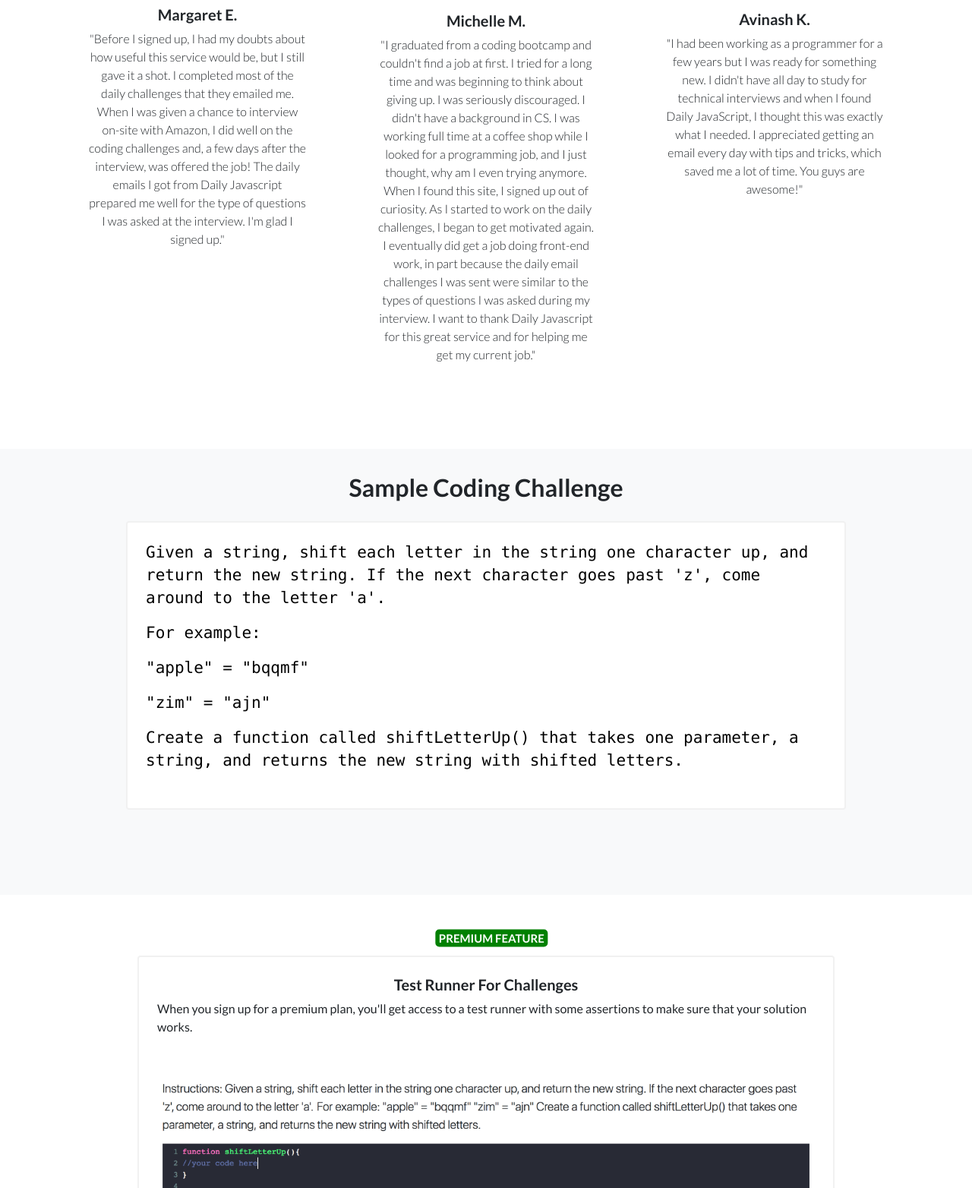
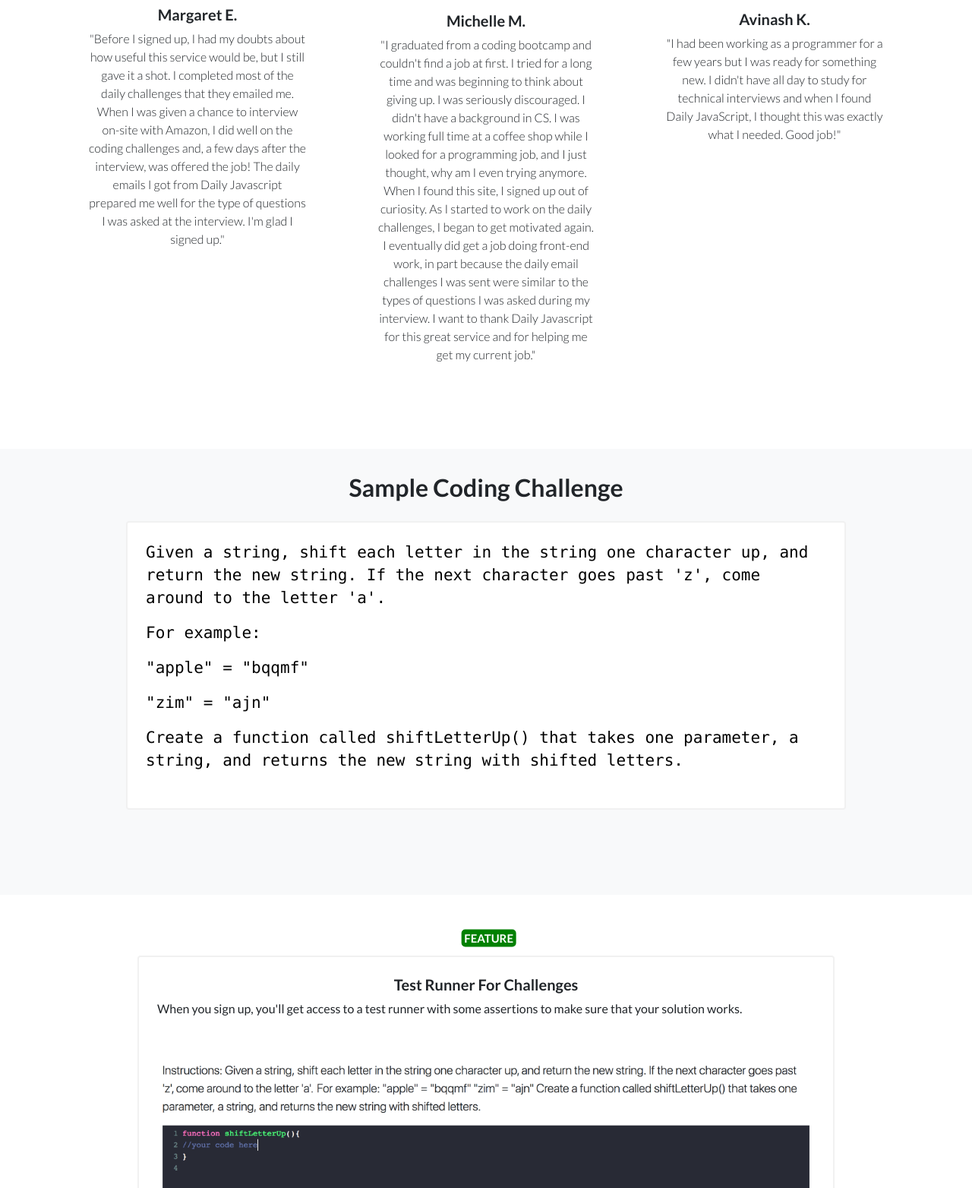
Before and after one commit to DailyJavascript/DailyJavascriptCDN, a website: page index.html in a window 1280 px wide. Shown: the part 1494-3058 px from the top of the page at 76% size. Drawn offline with Linux system fonts and the light colour scheme; no server answers.

Commit message:
update language to remove talk about premium

```diff
--- a/index.html
+++ b/index.html
@@ -127,7 +127,8 @@
               <img data-img="online-class" class="img-fluid">
               <!-- <i class="icon-check m-auto text-primary"></i> -->
             </div>
-            <h3 class="badge-h3">Get feedback</h3> <span class="badge">PREMIUM</span>
+            <h3 class="badge-h3">Get feedback</h3>
+            <!-- <span class="badge">PREMIUM</span> -->
             <p class="lead mb-0 justify">Get access to test cases to check your progress.</p>
           </div>
         </div>
@@ -158,7 +159,7 @@
           <div class="testimonial-item mx-auto mb-5 mb-lg-0">
             <img data-img="ford" class="img-fluid mb-3" alt="" style="max-width: 8rem; margin-top: -0.5rem;">
             <h5 class="mt-0">Avinash K.</h5>
-            <p class="font-weight-light mb-0">"I had been working as a programmer for a few years but I was ready for something new. I didn't have all day to study for technical interviews and when I found Daily JavaScript, I thought this was exactly what I needed.  I appreciated getting an email every day with tips and tricks, which saved me a lot of time. You guys are awesome!"</p>
+            <p class="font-weight-light mb-0">"I had been working as a programmer for a few years but I was ready for something new. I didn't have all day to study for technical interviews and when I found Daily JavaScript, I thought this was exactly what I needed. Good job!"</p>
           </div>
         </div>
       </div>
@@ -195,12 +196,12 @@
    <!-- Sample -->
   <section id="sample_of_paid_features" class="testimonials text-center">
       <div class="container">
-        <h2 class="badge badge-standard">PREMIUM FEATURE</h2>
+        <h2 class="badge badge-standard">FEATURE</h2>
         <div class="row">
           <div class="col-lg-12">
             <div class="sample-challenge-container">
               <h5 class="">Test Runner For Challenges</h5>
-              <p style="text-align: left">When you sign up for a premium plan, you'll get access to a test runner with some assertions to make sure that your solution works.</p>
+              <p style="text-align: left">When you sign up, you'll get access to a test runner with some assertions to make sure that your solution works.</p>
               <img data-img="testing-suite" class="img-fluid">
             </br>
             </br>
```
